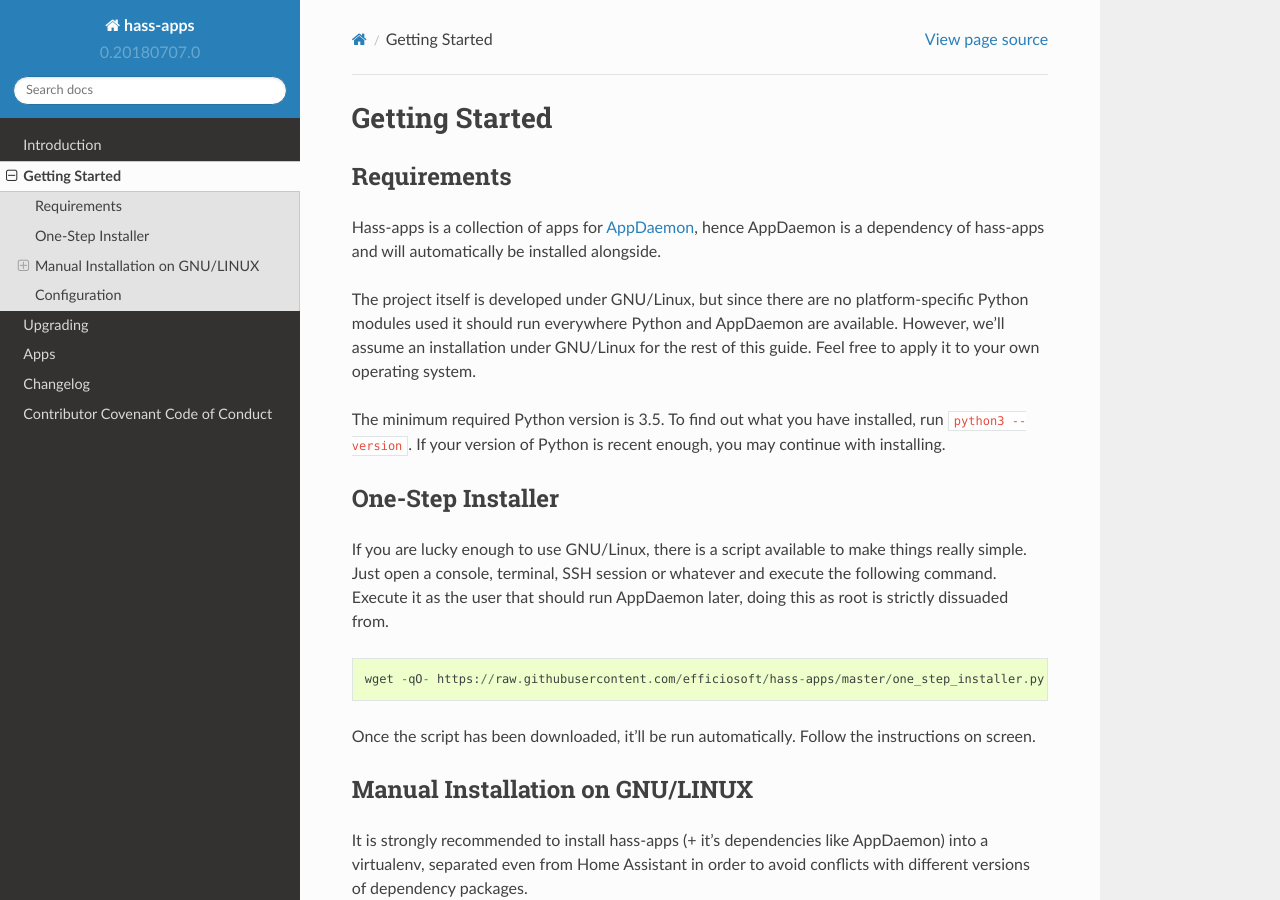
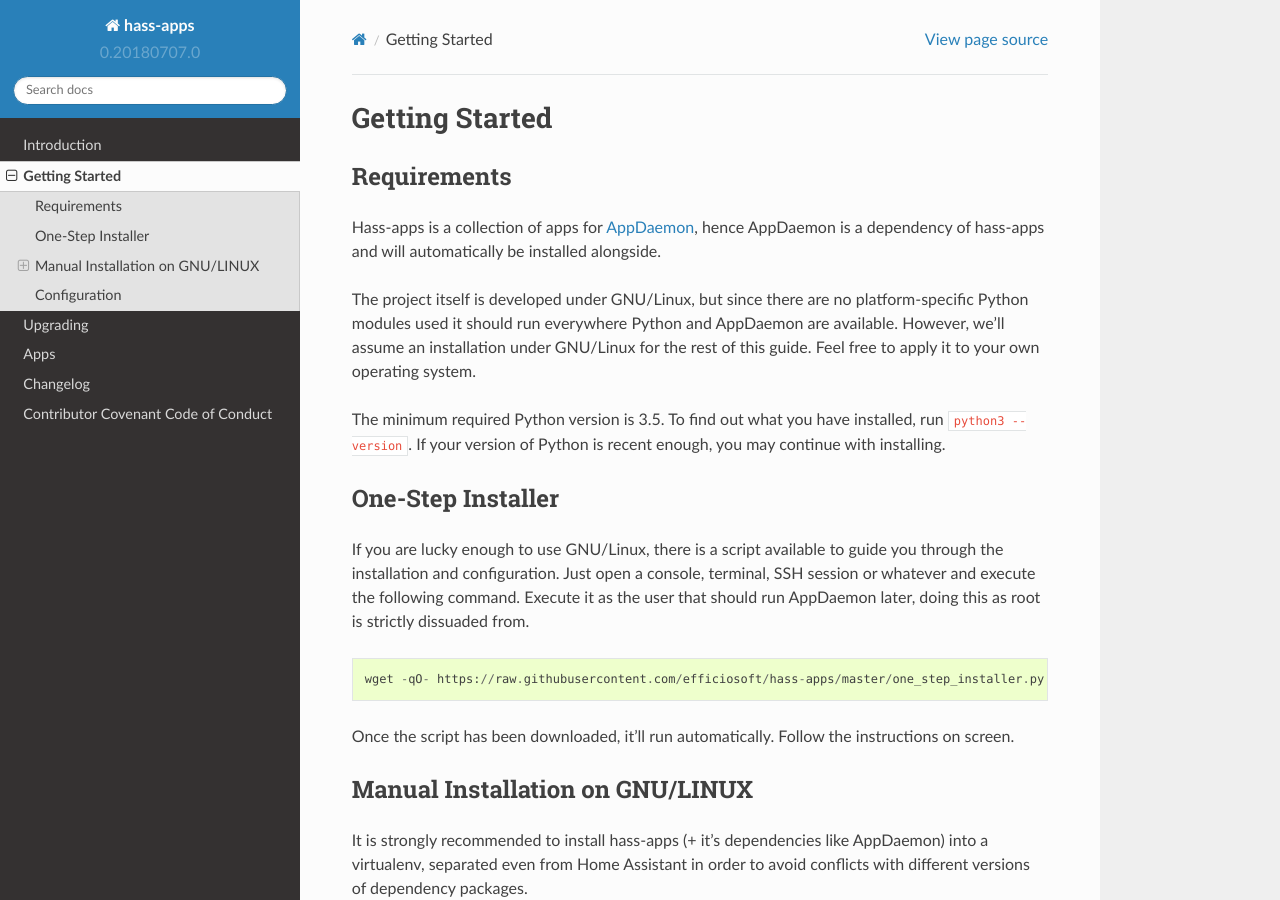
Before and after one commit to bob1de/hass-apps, a Sphinx documentation site: the page built from docs/getting-started.rst, in a window 1280 px wide and 900 px high. Built offline with Sphinx 7.4.7 and the Read the Docs theme 2.0.0, drawn with Linux system fonts in a browser that asks for light colours.

Commit message:
Improved description of one-step installer in getting-started.rst

```diff
--- a/docs/getting-started.rst
+++ b/docs/getting-started.rst
@@ -22,16 +22,17 @@
 One-Step Installer
 ------------------
 
-If you are lucky enough to use GNU/Linux, there is a script available to
-make things really simple. Just open a console, terminal, SSH session or
-whatever and execute the following command. Execute it as the user that
-should run AppDaemon later, doing this as root is strictly dissuaded from.
+If you are lucky enough to use GNU/Linux, there is a script available
+to guide you through the installation and configuration. Just open a
+console, terminal, SSH session or whatever and execute the following
+command. Execute it as the user that should run AppDaemon later, doing
+this as root is strictly dissuaded from.
 
 ::
 
     wget -qO- https://raw.githubusercontent.com/efficiosoft/hass-apps/master/one_step_installer.py > /tmp/one_step_installer.py && python3 /tmp/one_step_installer.py
 
-Once the script has been downloaded, it'll be run automatically. Follow
+Once the script has been downloaded, it'll run automatically. Follow
 the instructions on screen.
 
 
```
